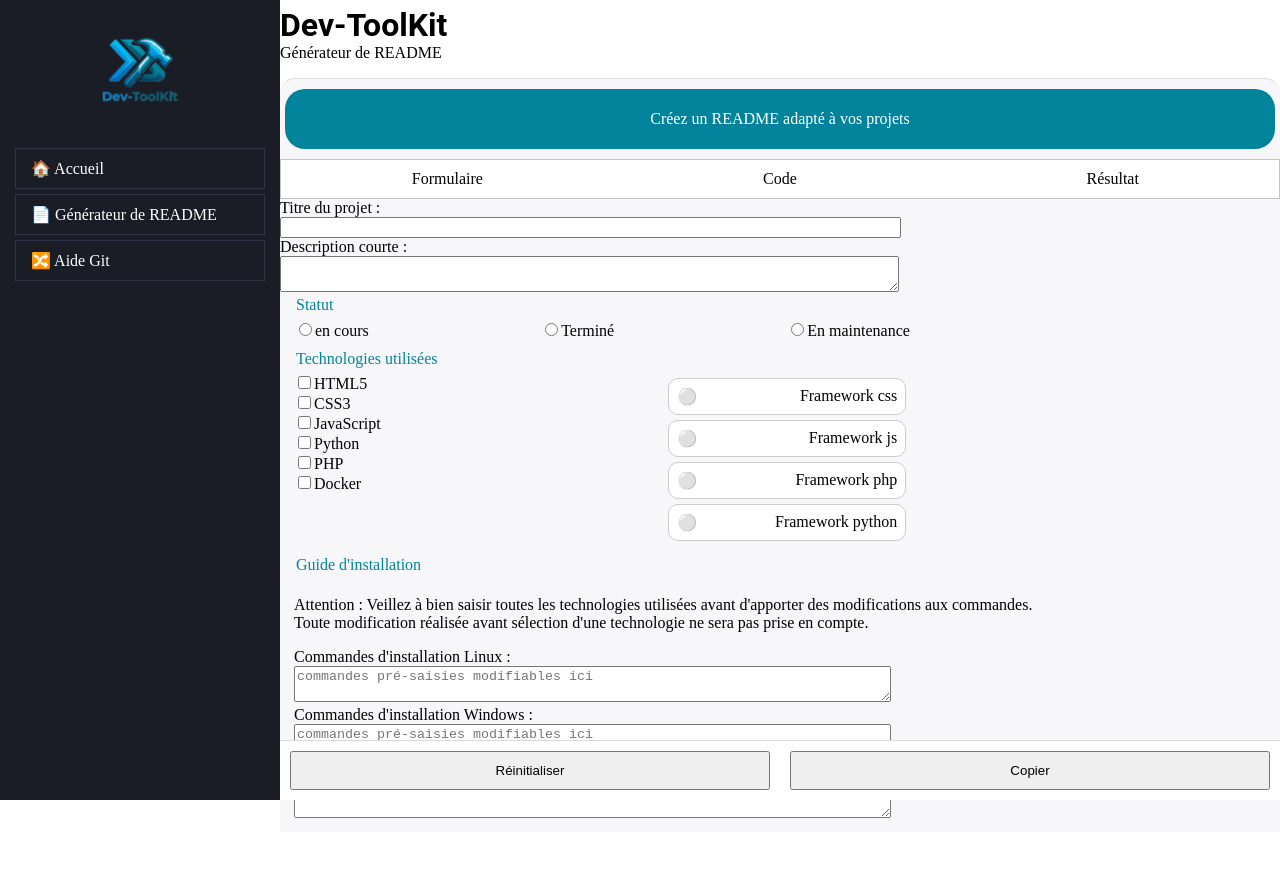
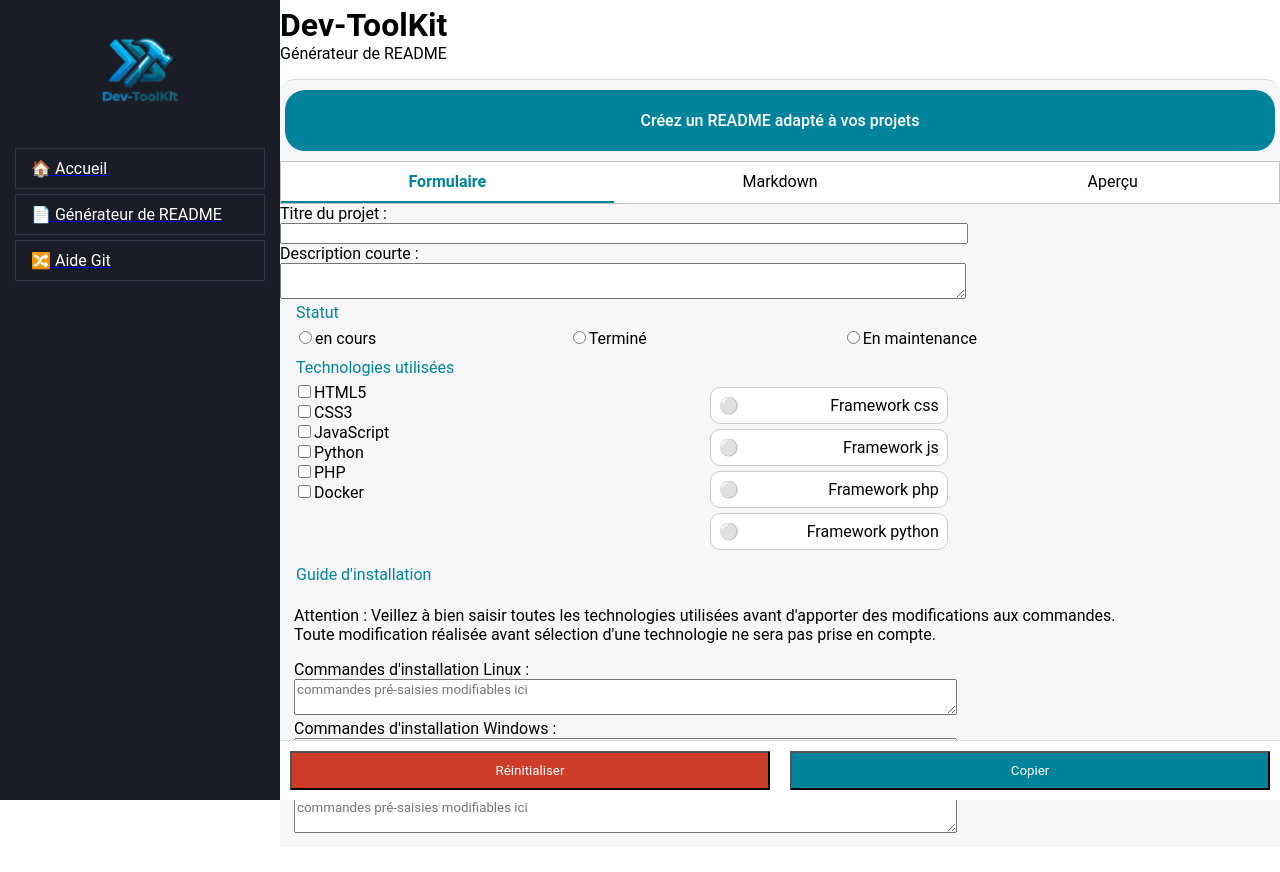
Before and after one commit to Anne-Laure-PLANO/Dev-ToolKit_aide_aux_dev_junior, a Vue app: page /readme in a window 1280 px wide. Shown: the top 872 px of the page. Built offline with nearby package versions, Linux system fonts and the light colour scheme.

Commit message:
Travail sur le CSS du formulaire.

```diff
--- a/src/components/ReadmeMarkdown.vue
+++ b/src/components/ReadmeMarkdown.vue
@@ -14,7 +14,7 @@ export default {
 <div>
   <h2>Readme markdown</h2>
     <div>
-    <p v-if="md === null">Nothing here </p>
+    <p v-if="md.length===0">Nothing here </p>
   <pre>{{ md }}</pre>
 
     </div>
--- a/src/style.css
+++ b/src/style.css
@@ -24,7 +24,10 @@
 
 
 }
+*{
+  font-family: var(--font-family-text);
 
+}
 body{
   background: var(--bg-color-general);
   margin:0;
--- a/src/views/ReadmeGenerator.vue
+++ b/src/views/ReadmeGenerator.vue
@@ -108,14 +108,21 @@ ${(this.result.skills && this.result.skills.length >0) ? this.markdownSkills() +
       <p>Créez un README adapté à vos projets</p>
     </div>
     <section class="readmeMenu">
-      <div @click="activeComponent = 'A'" >
+      <div @click="activeComponent = 'A'"
+      :class="{active: activeComponent==='A'}"
+      >
         Formulaire
       </div>
-      <div @click="activeComponent = 'B'" >
-        Code
+      <div @click="activeComponent = 'B'"
+           :class="{active: activeComponent==='B'}"
+
+      >
+        Markdown
       </div>
-      <div @click="activeComponent = 'C'" >
-        Résultat
+      <div @click="activeComponent = 'C'"
+           :class="{active: activeComponent==='C'}"
+      >
+        Aperçu
       </div>
 
     </section>
@@ -137,8 +144,8 @@ ${(this.result.skills && this.result.skills.length >0) ? this.markdownSkills() +
 
   </main>
   <footer>
-      <button @click="resetForm">Réinitialiser</button>
-      <button @click="copyMarkdown">Copier</button>
+      <button class="reset" @click="resetForm">Réinitialiser</button>
+      <button class="copy" @click="copyMarkdown">Copier</button>
   </footer>
 </template>
 
@@ -167,11 +174,15 @@ footer>button{
   text-align: center;
   margin : 10px 0 0 0;
   padding-bottom : 10px;
+  cursor:pointer;
 }
-.readmeMenu>div:hover{
+
+.readmeMenu>div:hover,
+.readmeMenu>div.active{
   color: var(--bg-color-description);
   font-weight: var(--font-weight-title);
   border-bottom: var(--bg-color-description) 2px solid;
+
 
 }
 .displayComponent{
@@ -179,5 +190,21 @@ footer>button{
   flex:2;
 }
 
+.copy, .reset{
+  color: var(--font-color-white);
+  font-family: var(--font-family-text),serif;
+}
+.reset{
+  background: var(--bg-color-reset-button);
+
+}
+.copy:hover,.reset:hover{
+  box-shadow: var(--font-color-menu-readme) 0 3px 3px 0;
+  font-weight: bold;
+}
+.copy{
+  background: var(--bg-color-description);
+}
+
 
 </style>
```
Also changed, not shown: 1 other file (tests, documents, lock files or other folders).
